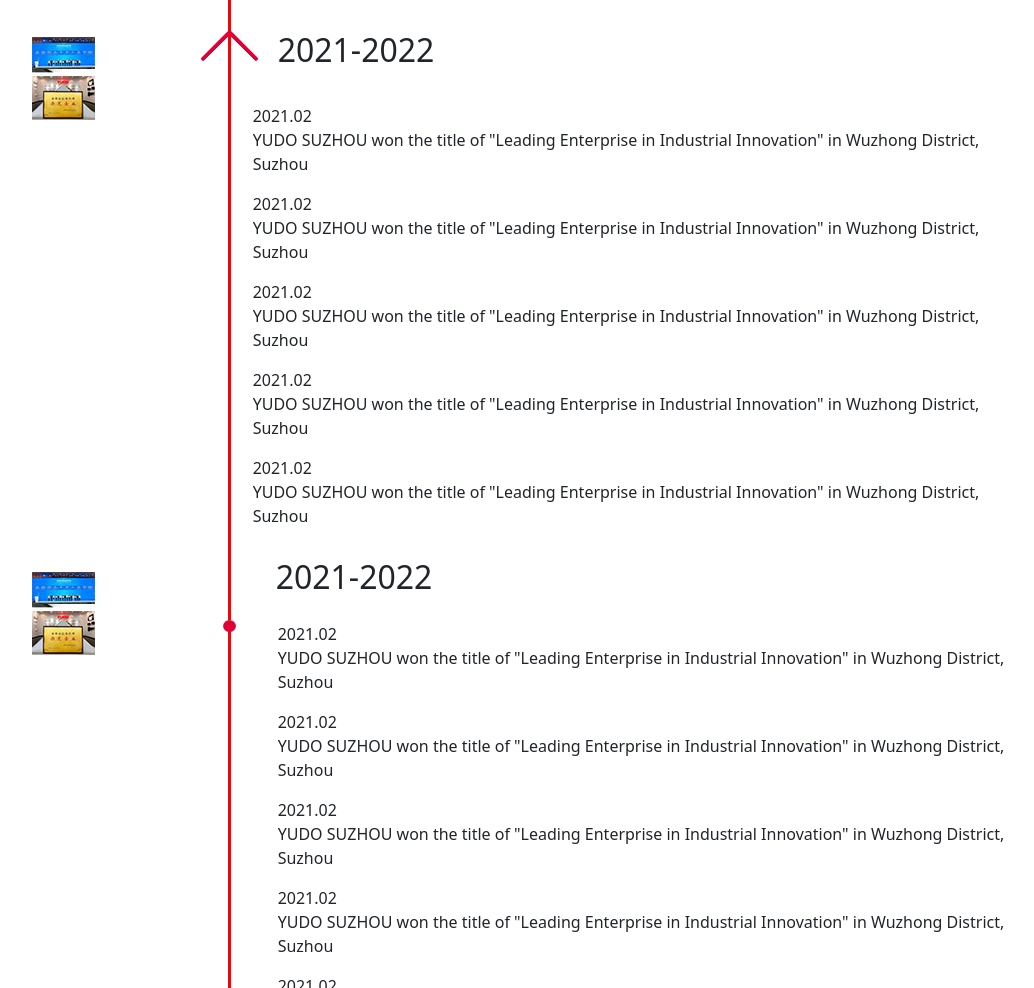
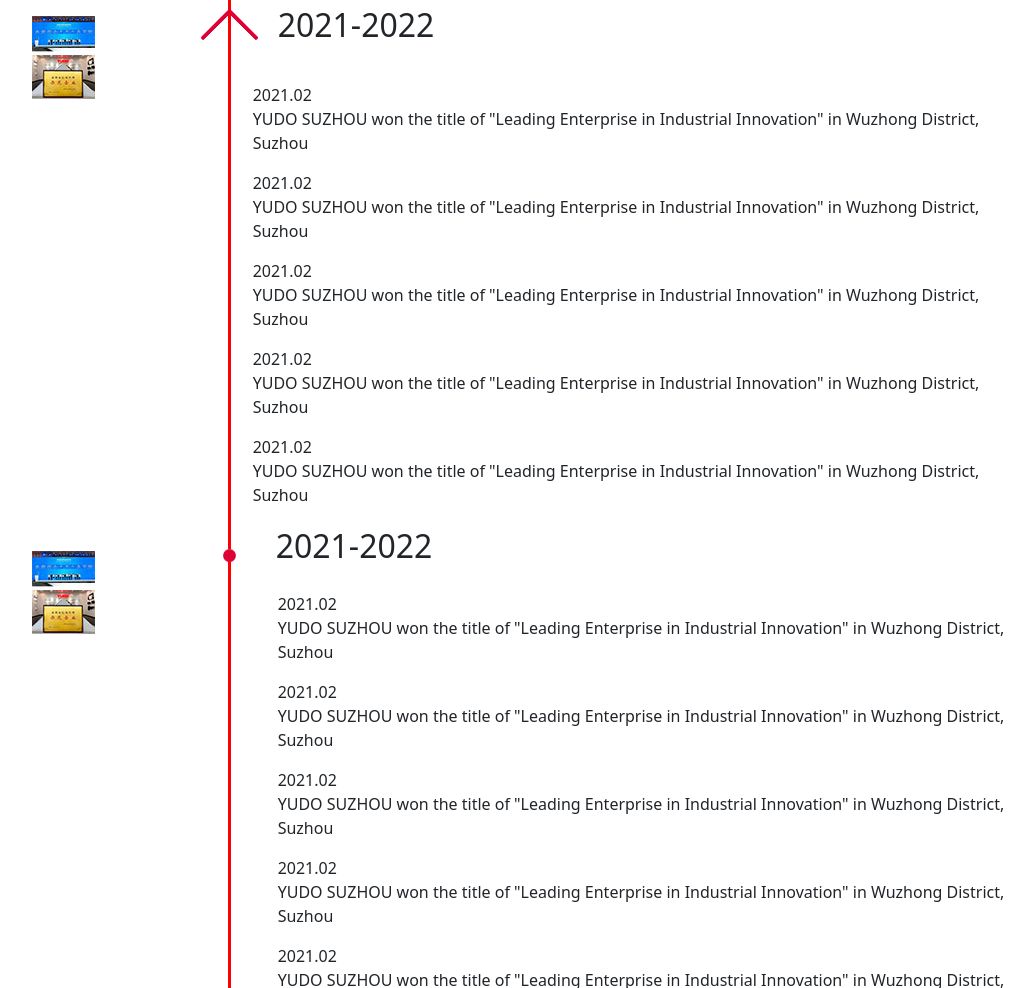
Before and after one commit to Hanif-tech/Cloning-YUDO, a plain HTML site: page pages/profile.html in a window 1280 px wide. Shown: the part 2950-3938 px from the top of the page, without its empty margins (66-1100 px from the left). Drawn offline with nearby package versions, Linux system fonts and the light colour scheme; files whose address does not match are found by name.

Commit message:
done revisi ke1 profile

```diff
--- a/assets/css/style.scss
+++ b/assets/css/style.scss
@@ -1707,7 +1707,7 @@
       padding-bottom: 20px;
     }
     .date {
-      padding-top: 10px;
+      // padding-top: 10px;
       h3 {
         margin: 0;
       }
--- a/pages/profile.html
+++ b/pages/profile.html
@@ -855,7 +855,7 @@
                     <div class="year">
                       <div class="row mt-3 year-content">
                         <div class="col-12 d-flex">
-                          <div class="line">
+                          <div class="line" style="margin-top: -40px">
                             <span class="dot">
                               <img src="../assets/img/dot2.jpg" class="img-fluid" alt="" />
                             </span>
```
Also changed, not shown: assets/css/style.css, 1 other file.
